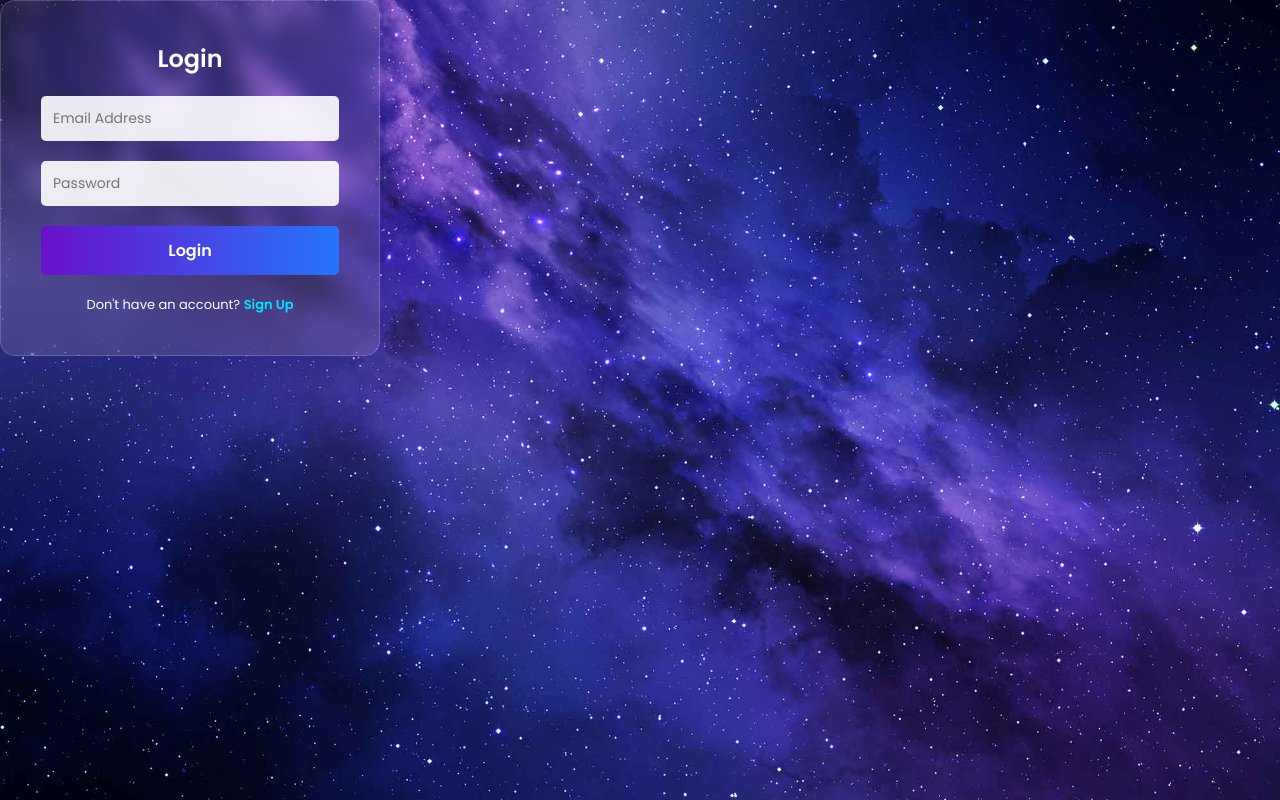
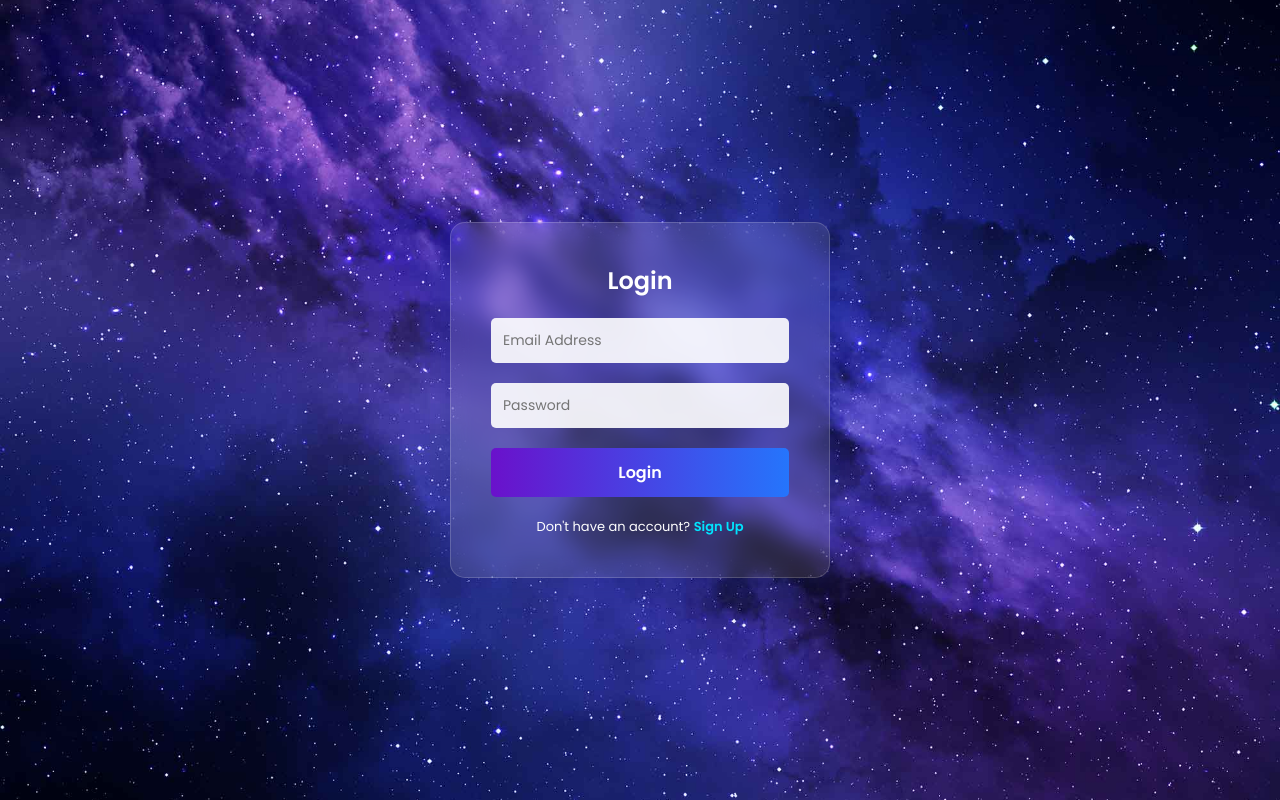
Before and after one commit to rubeshtvr4-lgtm/authenticity-validator, a website: page public/index.html in a window 1280 px wide. Drawn offline with Linux system fonts and the light colour scheme.

Commit message:
Fix login page alignment to match signup

```diff
--- a/public/index.html
+++ b/public/index.html
@@ -6,7 +6,7 @@
     <title>Login - Authenticity Validator</title>
     <link rel="stylesheet" href="style.css">
 </head>
-<body>
+<body class="login-layout">
     <div class="container">
         <div class="login-box">
             <h2>Login</h2>
```
